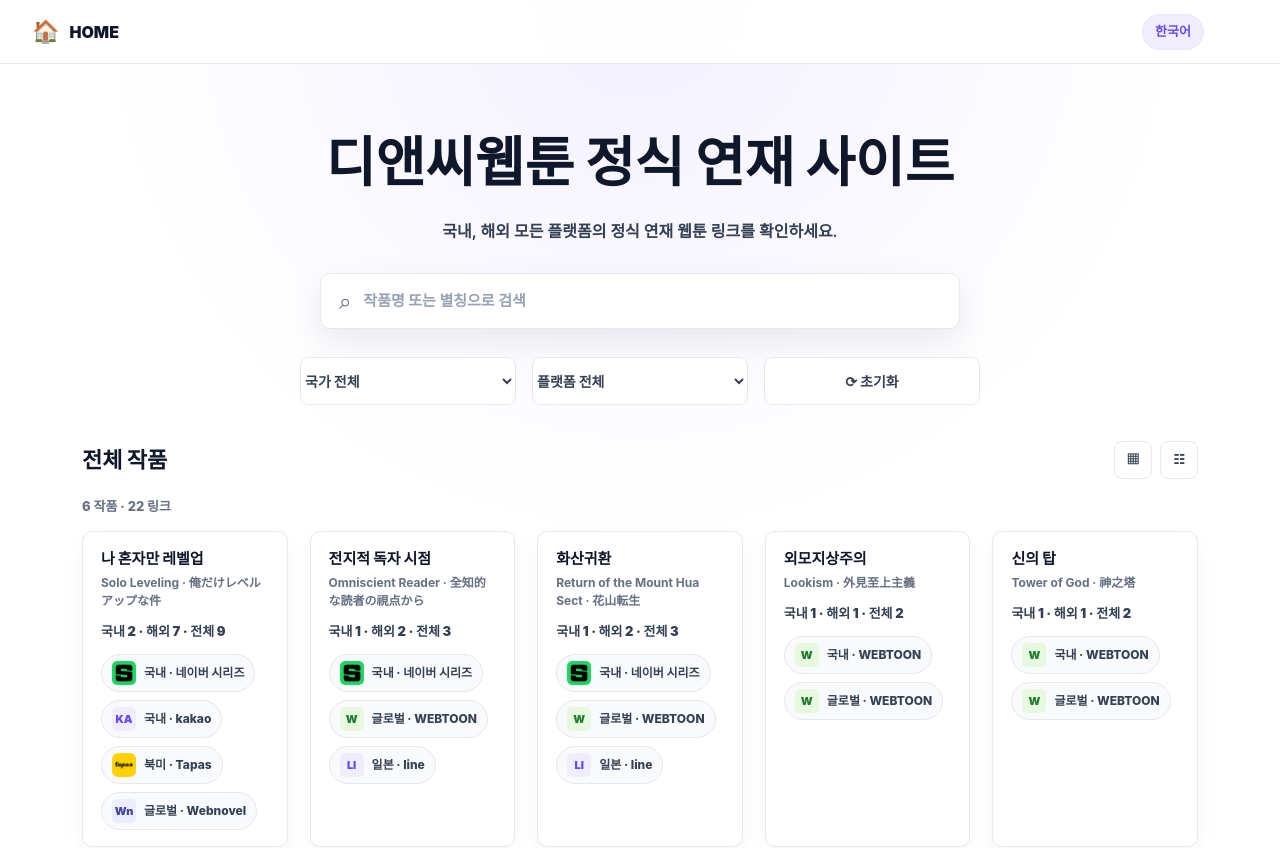
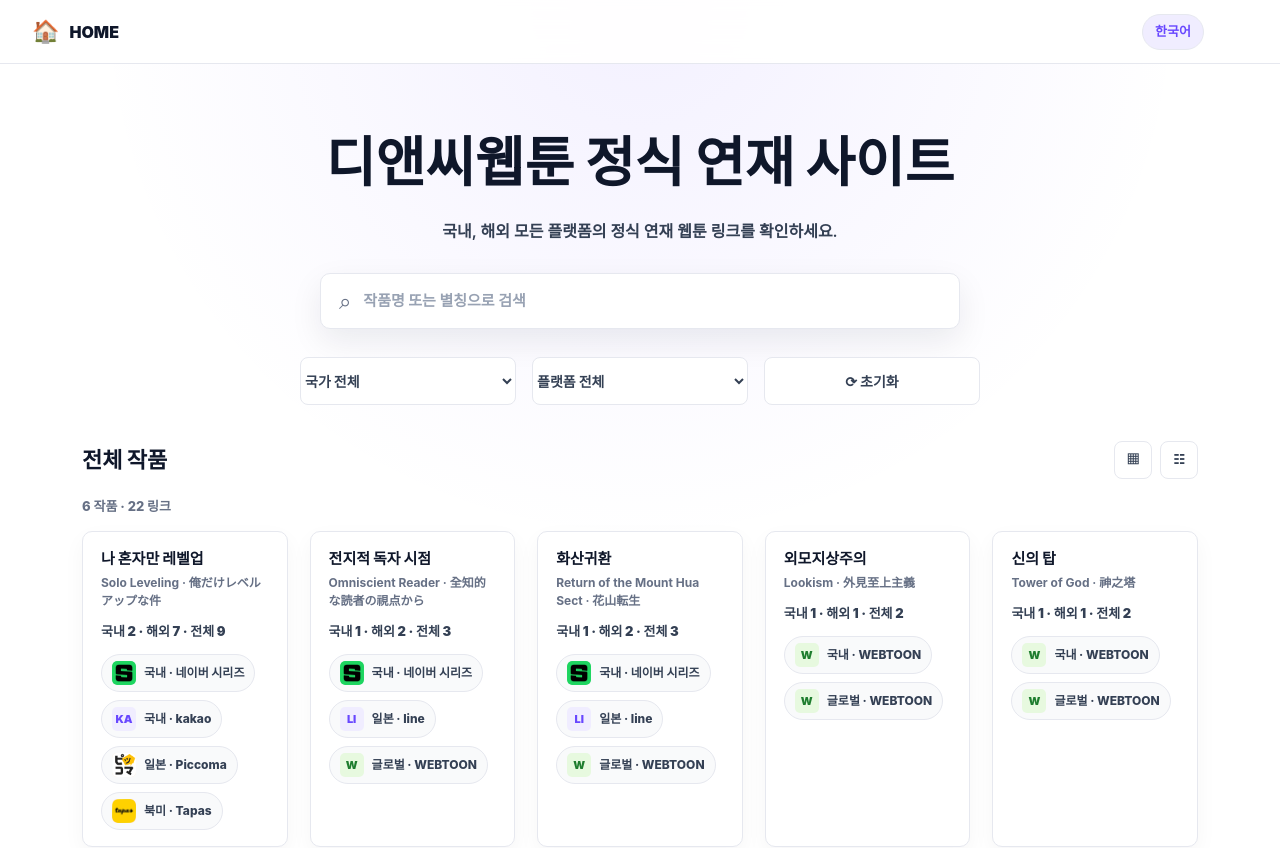
Before and after one commit to dncgpt8-del/webtoon-links-hub, a Next.js app: page / in a window 1280 px wide. Shown: the top 848 px of the page. Built offline with nearby package versions, Linux system fonts and the light colour scheme; no server answers.

Commit message:
Prioritize Japanese platforms

```diff
--- a/app/page.tsx
+++ b/app/page.tsx
@@ -353,10 +353,14 @@
 
 function collectPlatformOptions(works: WorkItem[]): PlatformOption[] {
   const seen = new Map<string, PlatformOption>();
+  const countryPriority = new Map<string, number>();
 
   for (const work of works) {
     for (const link of work.links) {
       const meta = getPlatformMeta(link.platform);
+      const countryId = getCountryMeta(link.country).id;
+      const priority = countryId === "kr" ? 0 : countryId === "jp" ? 1 : 2;
+
       if (!seen.has(meta.id)) {
         seen.set(meta.id, {
           id: meta.id,
@@ -365,10 +369,20 @@
           tone: meta.tone,
         });
       }
+
+      countryPriority.set(
+        meta.id,
+        Math.min(countryPriority.get(meta.id) ?? Number.MAX_SAFE_INTEGER, priority),
+      );
     }
   }
 
-  return Array.from(seen.values()).sort((left, right) => left.name.localeCompare(right.name));
+  return Array.from(seen.values()).sort((left, right) => {
+    const priorityDifference =
+      (countryPriority.get(left.id) ?? 2) - (countryPriority.get(right.id) ?? 2);
+
+    return priorityDifference || left.name.localeCompare(right.name);
+  });
 }
 
 function compactText(value: string) {
@@ -406,11 +420,15 @@
     return 4;
   }
 
-  if (link.language === "en") {
+  if (countryId === "jp") {
     return 5;
   }
 
-  return 6;
+  if (link.language === "en") {
+    return 6;
+  }
+
+  return 7;
 }
 
 function sortCardLinks(links: WorkLink[]) {
```
